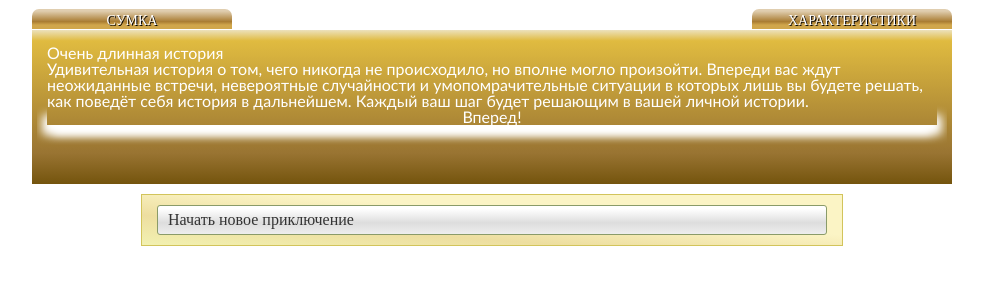
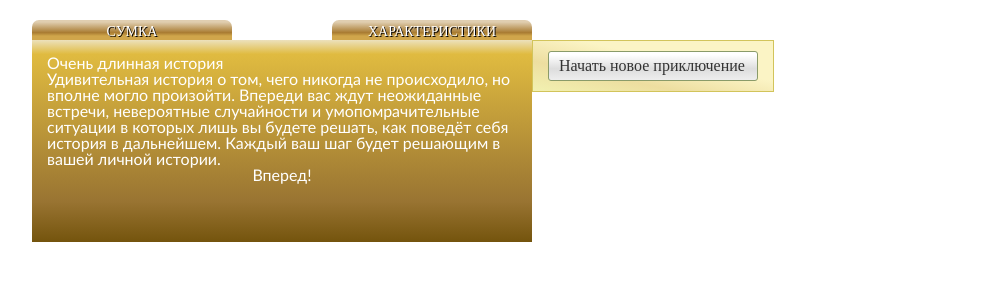
Before and after one commit to tnormandao/ten-step-story, a plain HTML site: page index.html in a window 1280 px wide. Shown: the whole page, without its empty margins (148-1131 px from the left). Drawn offline with Linux system fonts and the light colour scheme.

Commit message:
change gui

```diff
--- a/css/style.css
+++ b/css/style.css
@@ -4,10 +4,16 @@
     margin: 0 auto;
     margin-top: 30px;
 }
+.left-side,
+.right-side{
+    max-width: 500px;
+    float: left;
+    position: relative;
+}
 .sidebar{
     position: absolute;
     width: 200px;
-    top:-15px;
+    top:-4px;
     z-index: 10;
 }
 .sidebar h3 {
@@ -77,20 +83,20 @@
 
 #story{
     display: inline-block;
-    max-height: 300px;
+    max-height: 500px;
     overflow-y: auto;
     padding: 10px 10px 50px 10px;
 }
 
 .story-item {
     position: relative;
-    font-family: calibri;
-    font-size: 20px;
+    font-family: calibri, tahoma;
+    font-size: 16px;
     line-height: 25px;
     font-weight: 300;
     padding: 10px;
 }
-.story-item:last-child:after{
+.story-item:not(.system):last-child:after{
     content: ' ';
     display: block;
     width: 100%;
@@ -140,6 +146,12 @@
     color: #D00;
     padding-bottom: 20px;
 }
+
+.story-item img{
+    display: block;
+    margin: 0 auto;
+    margin-top: 10px;
+}
 #turnsCounter {
 	text-align: center;
 	position: relative;
@@ -159,7 +171,7 @@
 
 
 #variants{
-width: 700px;
+width: 100%;
 margin: 10px auto 0px;
 border: 1px solid #D2C45B;
 background: linear-gradient(to right top, #F2F1B1 0px, #EDDEA0 30%, #FBF4C5 60%) no-repeat scroll 0% 0% transparent;
--- a/index.html
+++ b/index.html
@@ -24,6 +24,8 @@
     <body>
 
         <div class="wrapper">
+
+            <div class="left-side">
                 <div class="menu"></div>
                 <div class="sidebar stat">
                   <h3>характеристики</h3>
@@ -39,7 +41,10 @@
                 <div style="display: none;" id="turnsCounter">
                     <div class="inner"></div>
                 </div>
+            </div>
+            <div class="right-side">
                 <div id="variants"></div>
+            </div>
         </div>
 
         <!-- templates -->
@@ -56,7 +61,6 @@
         <script type="text/template" class="gui-template" data-name="storyImg">
             <div  class="story-item <%= style %>">
               <%= content %>
-              <br />
               <img src="<%= src %>"/>
             </div>
         </script>
```
Lines whose indentation alone changed are shown as unchanged.
